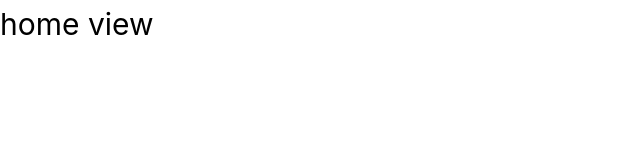
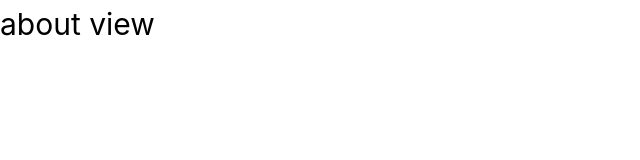
Before and after one commit to hirusha-adi/learning-vue-js, a Vue app in the folder ProjectX-Routing/: page /about in a window 1280 px wide. Shown: the top 160 px of the page, without its empty margins (0-640 px from the left). Built offline with nearby package versions, Linux system fonts and the light colour scheme.

Commit message:
views work

```diff
--- a/ProjectX-Routing/package.json
+++ b/ProjectX-Routing/package.json
@@ -9,7 +9,8 @@
     "preview": "vite preview"
   },
   "dependencies": {
-    "vue": "^3.4.29"
+    "vue": "^3.4.29",
+    "vue-router": "^4.4.0"
   },
   "devDependencies": {
     "@vitejs/plugin-vue": "^5.0.5",
--- a/ProjectX-Routing/src/App.vue
+++ b/ProjectX-Routing/src/App.vue
@@ -1,3 +1,9 @@
+<script setup>
+import { RouterView } from "vue-router"
+</script>
+
 <template>
-  <h1>home view</h1>
+  <div class="container">
+    <RouterView />
+  </div>
 </template>
--- /dev/null
+++ b/ProjectX-Routing/src/router/index.js
@@ -0,0 +1,23 @@
+// Define our routing rules
+import { createRouter, createWebHistory } from "vue-router";
+import HomeView from "../views/HomeView.vue";
+import AboutView from "../views/AboutView.vue";
+
+const router = createRouter({
+    history: createWebHistory(import.meta.env.BASE_URL),
+    routes: [
+        {
+            path: "/",
+            name: "home",
+            component: HomeView
+        },
+        {
+            path: "/about",
+            name: "about",
+            component: AboutView
+        }
+    ]
+
+})
+
+export default router
--- /dev/null
+++ b/ProjectX-Routing/src/views/AboutView.vue
@@ -0,0 +1,3 @@
+<template>
+    <h1>about view</h1>
+</template>
--- /dev/null
+++ b/ProjectX-Routing/src/views/HomeView.vue
@@ -0,0 +1,3 @@
+<template>
+    <h1>home view</h1>
+</template>
```
Also changed, not shown: ProjectX-Routing/src/main.js (+6 -1 lines), 1 other file (tests, documents, lock files or other folders).
